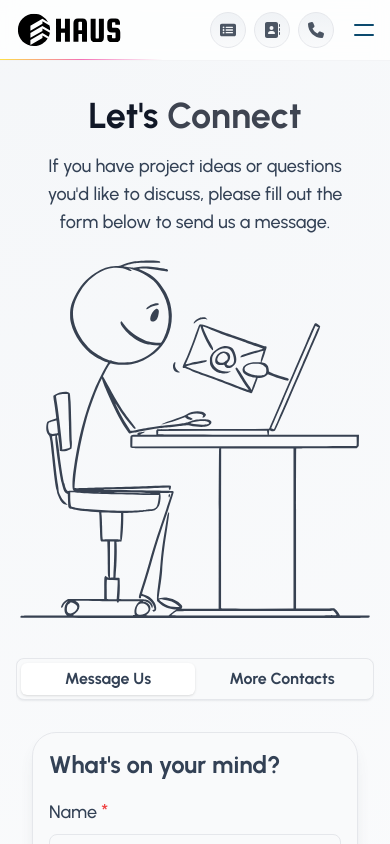
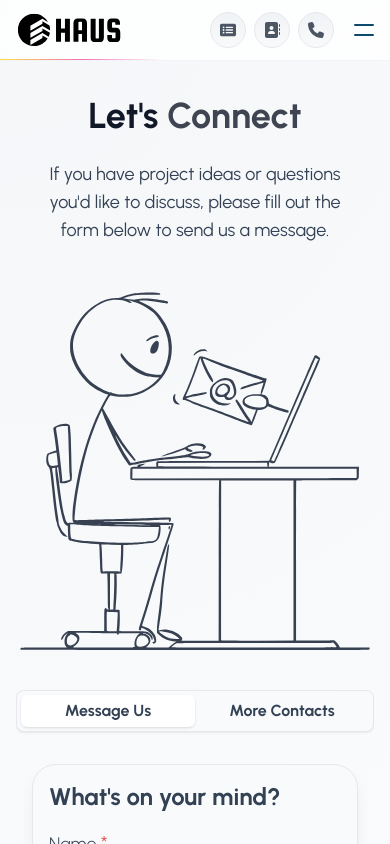
Before and after one commit to ben-v/haus, a React (Vite) app: page /contact in a window 390 px wide. Shown: the top 844 px of the page. Built offline with nearby package versions, Linux system fonts and the light colour scheme.

Commit message:
Updated styles after seen on phone

```diff
--- a/src/content.css
+++ b/src/content.css
@@ -41,7 +41,7 @@ body,
 .footer-header-text,
 #navbar .nav-button
 {
-  @apply !font-medium;
+  /* @apply !font-medium; */
   @apply !text-lg;
   @apply md:!text-base;
 }
@@ -146,8 +146,7 @@ body, .body-container {
 
 .page-header-container .page-header-description {
   @apply mx-4;
-  @apply mt-4;
-  @apply md:my-6;
+  @apply my-6;
   @apply md:mx-12;
   @apply w-auto;
 }
@@ -180,6 +179,7 @@ body, .body-container {
 }
 
 .content-section-header-title {
+  @apply font-bold;
   @apply my-4;
   @apply md:mx-2;
   @apply text-2xl;
```
